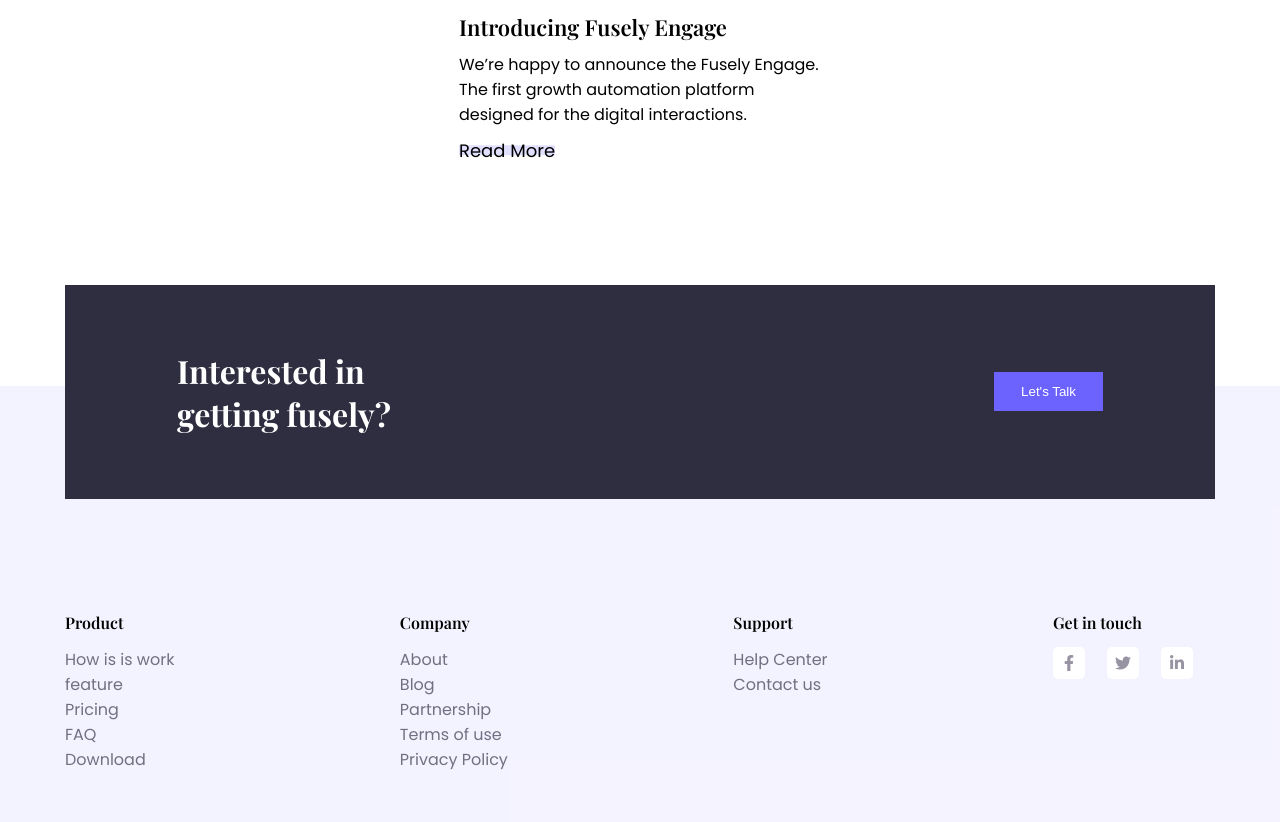
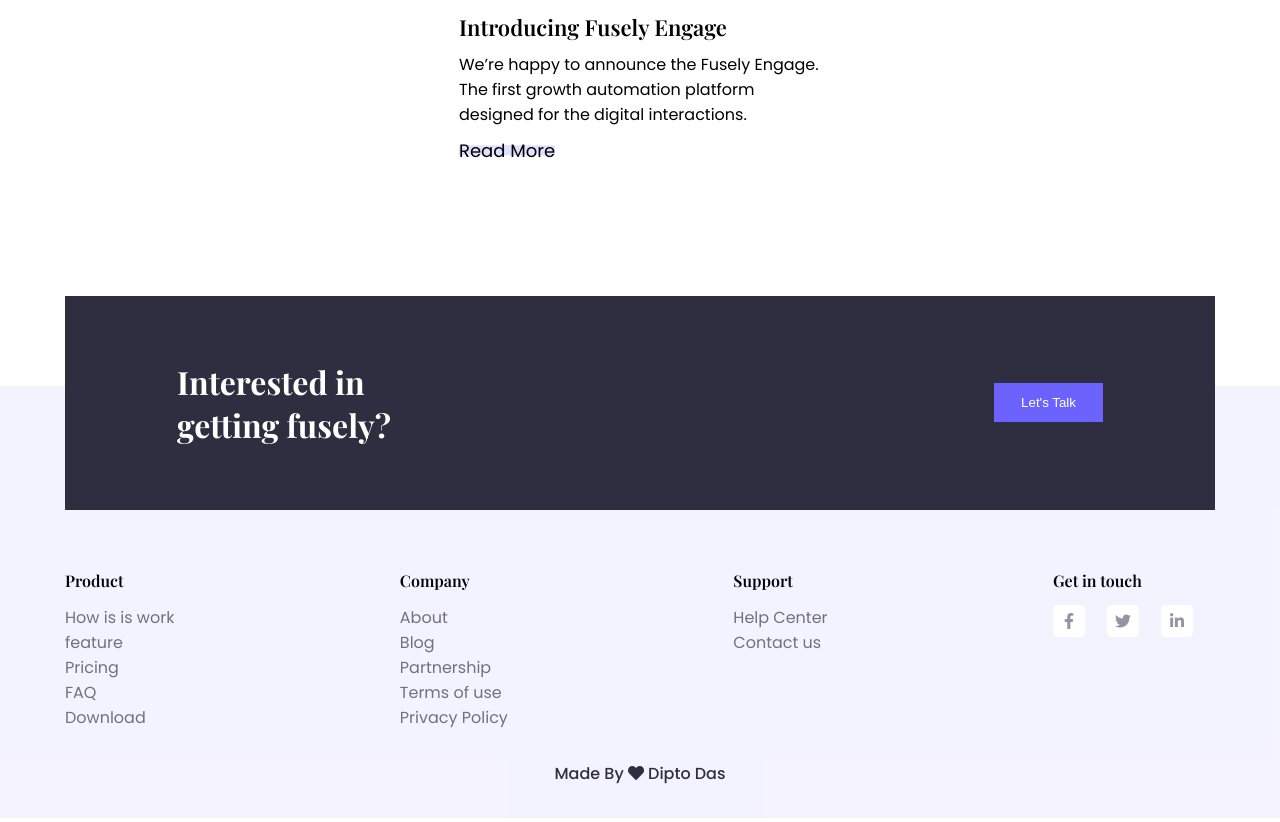
Before and after one commit to diptowebhero/fusely-landing-page, a plain HTML site: page index.html in a window 1280 px wide. Shown: the part 3559-4381 px from the top of the page. Drawn offline with nearby package versions, Linux system fonts and the light colour scheme; a web font is replaced by a local one.

Commit message:
footer updated

```diff
--- a/css/style.css
+++ b/css/style.css
@@ -270,7 +270,7 @@
 .footer {
   background: rgba(236, 235, 255, 0.6);
   position: relative;
-  padding: 7rem 0;
+  padding: 2rem 0;
   color: #000;
   margin-top: 200px;
 }
@@ -278,7 +278,7 @@
   position: relative;
   background: rgba(47, 46, 65, 1);
   color: #fff;
-  top: -233px;
+  top: -142px;
   padding: 4rem 7rem;
 }
 .head-box-text {
@@ -288,7 +288,7 @@
 }
 .row {
   position: relative;
-  margin-top: -140px;
+  margin-top: -102px;
   margin-bottom: 0;
   display: flex;
   flex-wrap: wrap;
@@ -323,3 +323,11 @@
 .fab:hover{
   transform:translateY(-3px)
 }
+.copyright{
+  text-align: center;
+  margin-top: 31px;
+}
+.copyright p{
+  font-weight:500;
+  color: #2f2e41;
+}
--- a/index.html
+++ b/index.html
@@ -249,6 +249,9 @@
           </div>
         </div>
       </div>
+      <div class="copyright">
+        <p>Made By <i class="fa fa-heart"></i> Dipto Das</p>
+      </div>
     </footer>
   </body>
 </html>
```
Also changed, not shown: images/Progress Bar.png (added), 1 other file.
